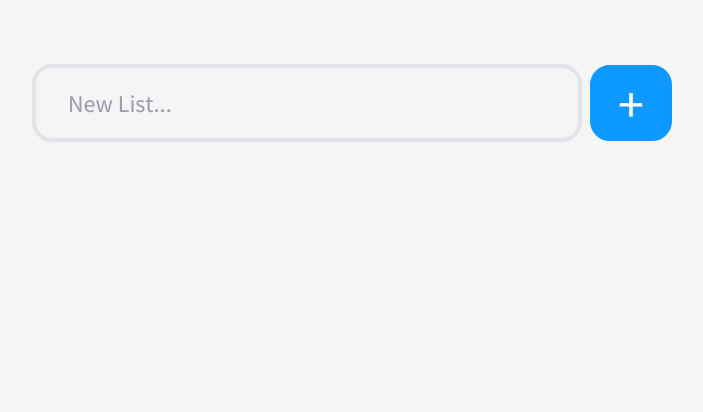
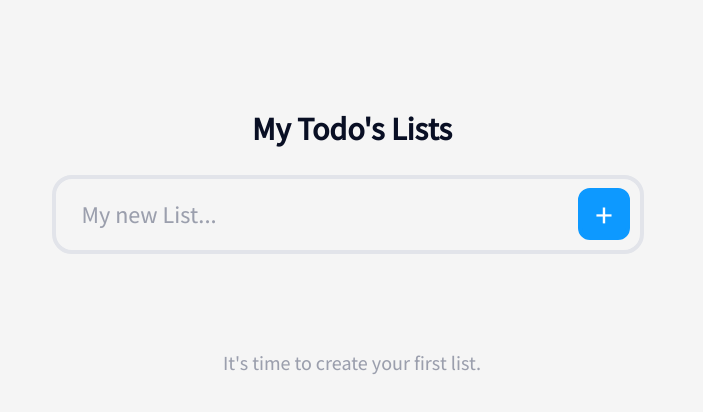
Before and after one commit to sigalitam/another-todo-list, a Next.js app: page / in a window 1280 px wide. Shown: the top 412 px of the page, without its empty margins (288-991 px from the left). Built offline with nearby package versions, Linux system fonts and the light colour scheme.

Commit message:
change storege

```diff
--- a/src/components/lists/List.tsx
+++ b/src/components/lists/List.tsx
@@ -1,49 +1,74 @@
 import React from "react";
 import moment from "moment";
-
 import Link from "next/link";
 import ListTypes from "@/types/ListInterface";
-
 import styles from "@/styles/Home.module.css";
 
 type ListProps = {
   listData: ListTypes;
   key: string;
   onDelete: () => void;
+  dataFromStorege: ListTypes[];
 };
 
-const List: React.FC<ListProps> = ({ listData, onDelete }) => {
-  const listDate = moment(listData.createdDate).format("MMMM Do YYYY");
+const List: React.FC<ListProps> = ({ listData, onDelete, dataFromStorege }) => {
+  //   const listDate = moment(listData.createdDate).format("MMMM Do YYYY");
 
-  const getTasksNumbersFromListId = () => {};
+  const getTasksNumbers = () => {
+    const allTasks = listData.tasks;
+    const totalDoneTasks = allTasks.filter((task) => task.checked);
+    return {
+      doneTask: totalDoneTasks.length,
+      undoneTask: allTasks.length - totalDoneTasks.length,
+    };
+  };
+
+  const { undoneTask, doneTask } = getTasksNumbers();
 
   return (
     <div className={styles.listWrapper}>
-      <Link href={`/list/${listData.id}`}>
+      <Link
+        href={{
+          pathname: `/list/${listData.id}`,
+          query: {
+            data: JSON.stringify(dataFromStorege),
+          },
+        }}
+      >
         <div className={styles.listData}>
           {listData.name}
-          {/* <input
-            className={styles.taskRenameInput}
-            type="text"
-            value={listData.name}
-            // onChange={onRenameHandler}
-          /> */}
           {/* <div className={styles.listDate}>{listDate}</div> */}
+
           <div className={styles.listStatusWrapper}>
-            <div className={styles.listStatus}>
-              <div className={styles.listUnDone} />
-              {`6 Tasks`}
-            </div>
-            <div className={styles.listStatus}>
-              <div className={styles.listDone} />
-              {`8 Tasks`}
-            </div>
+            {undoneTask ? (
+              <div className={styles.listStatus}>
+                <div className={styles.listUnDone} />
+                {undoneTask}
+                {undoneTask === 1 ? " task to do" : " tasks to do"}
+              </div>
+            ) : null}
+            {doneTask ? (
+              <div className={styles.listStatus}>
+                <div className={styles.listDone} />
+
+                {!undoneTask
+                  ? "BRAVO! all tasks is complete"
+                  : doneTask === 1
+                  ? `${doneTask} task complete`
+                  : `${doneTask} tasks complete`}
+              </div>
+            ) : null}
+
+            {!undoneTask && !doneTask && (
+              <div className={styles.listStatus}>
+                {` Let's add some tasks :)`}
+              </div>
+            )}
           </div>
         </div>
-
-        {/* <button className={styles.delete} onClick={onDelete} /> */}
-        {/* <div className={styles.reorder} /> */}
       </Link>
+      <button className={styles.delete} onClick={onDelete} />
+      <div className={styles.reorder} />
     </div>
   );
 };
--- a/src/components/lists/ListsWrapper.tsx
+++ b/src/components/lists/ListsWrapper.tsx
@@ -1,64 +1,72 @@
 import React, { useEffect, useState } from "react";
 import CreateNewEntry from "@/components/CreateNewEntry";
 import ListTypes from "@/types/ListInterface";
-import TaskTypes from "@/types/TaskInterface";
 import List from "./List";
+import {
+  setTodoListsToLocalStorege,
+  getTodoListsFromLocalStorege,
+} from "@/logic/localStorege";
+import { Reorder } from "framer-motion";
+import styles from "@/styles/Home.module.css";
 
-export default function ListsWrapper() {
+const ListsWrapper: React.FC = () => {
   const [lists, setLists] = useState<ListTypes[]>([]);
   useEffect(() => {
-    const localStorageLists = localStorage.getItem("lists");
-    if (localStorageLists) {
-      const parseLists = JSON.parse(localStorageLists);
+    const parseLists = getTodoListsFromLocalStorege();
     setLists(parseLists);
-    }
   }, []);
-
-  const setListsToLocalStorege = (updatedLists: ListTypes[]) => {
-    localStorage.setItem("lists", JSON.stringify(updatedLists));
-  };
 
   const handleAddList = (listName: string, listId: string) => {
     const updatedList = [...lists];
-    updatedList.push({
+    updatedList.unshift({
       id: listId,
       name: listName,
       createdDate: new Date(),
       tasks: [],
     });
     setLists(updatedList);
-    setListsToLocalStorege(updatedList);
+    setTodoListsToLocalStorege(updatedList);
   };
 
   const deleteListHandler = (listId: string) => {
     let updatedLists = [...lists];
     updatedLists = updatedLists.filter((list) => list.id !== listId);
     setLists(updatedLists);
-    setListsToLocalStorege(updatedLists);
+    setTodoListsToLocalStorege(updatedLists);
+  };
 
-    // const localStorageTasks = localStorage.getItem("tasks");
-    // if (localStorageTasks) {
-    //   const parseTasks = JSON.parse(localStorageTasks);
-    //   const updatedTasks = parseTasks.filter(
-    //     (task: TaskTypes) => task.listId !== listId
-    //   );
-    //   localStorage.setItem("tasks", JSON.stringify(updatedTasks));
-    // }
+  const onReorderHandler = (updatedLists: ListTypes[]) => {
+    setLists(updatedLists);
+    setTodoListsToLocalStorege(updatedLists);
   };
 
   return (
-    <div>
+    <div className={styles.listsWrapper}>
+      <h1 className={styles.taskHead}>{`My Todo's lists`}</h1>
       <CreateNewEntry
         onCreateNewEntry={handleAddList}
-        placeholder="New List..."
+        placeholder="My new List..."
       />
+      {lists.length ? (
+        <Reorder.Group values={lists} onReorder={onReorderHandler}>
           {lists.map((list) => (
+            <Reorder.Item key={list.id} value={list}>
               <List
+                dataFromStorege={lists}
                 listData={list}
                 key={list.id}
                 onDelete={() => deleteListHandler(list.id)}
               />
+            </Reorder.Item>
           ))}
+        </Reorder.Group>
+      ) : (
+        <div
+          className={styles.empty}
+        >{`It's time to create your first list.`}</div>
+      )}
     </div>
   );
-}
+};
+
+export default ListsWrapper;
--- /dev/null
+++ b/src/logic/localStorege.tsx
@@ -0,0 +1,13 @@
+import ListTypes from "@/types/ListInterface";
+
+export const setTodoListsToLocalStorege = (updatedLists: ListTypes[]) => {
+  return localStorage.setItem("todoLists", JSON.stringify(updatedLists));
+};
+
+export const getTodoListsFromLocalStorege = (): ListTypes[] => {
+  const localStorageLists = localStorage.getItem("todoLists");
+  if (localStorageLists) {
+    return JSON.parse(localStorageLists);
+  }
+  return [];
+};
--- a/src/styles/Home.module.css
+++ b/src/styles/Home.module.css
@@ -1,14 +1,13 @@
 @import url("https://fonts.googleapis.com/css2?family=Assistant:wght@200;500&display=swap");
 
 .mainWrapper {
-  display: flex;
-  flex-direction: column;
   padding: 4rem 0;
   font-family: "Assistant", sans-serif;
   color: #090f24;
   min-height: 100vh;
   width: 50%;
   min-width: 360px;
+  max-width: 600px;
   margin:  0 auto;
 }
 
@@ -17,14 +16,15 @@
   gap: 8px;
   align-items: center;
   margin-bottom: 2rem;
+  position: relative;
 }
 
 .addTask input {
   border: solid 4px #e2e4ea;
   font-size: 24px;
   border-radius: 20px;
-  width: calc(100% - 40px);
-  padding: 1.2rem 2rem;
+  width: calc(100% - 8px);
+  padding: 1.2rem 1.6rem;
   background-color: transparent;
   font-family: "Assistant", sans-serif;
   color: #090f24;
@@ -36,21 +36,26 @@
 
 .addTask button {
   color: #fff;
-  background-color: #0d99ff;
-  border-radius: 20px;
-  box-shadow: none;
-  font-size: 52px;
-  cursor: pointer;
-  font-family: "Assistant", sans-serif;
-  width: 90px;
-  border: solid 4px #0d99ff;
+    background-color: #0d99ff;
+    border-radius: 12px;
+    box-shadow: none;
+    font-size: 35px;
+    line-height: 0;
+    cursor: pointer;
+    font-family: "Assistant", sans-serif;
+    border: solid 4px #0d99ff;
+    position: absolute;
+    width: 52px;
+    height: 52px;
+    padding: 0;
+    right: 22px;
 }
 
 .addTask button:hover {
   background-color: #43b0ff;
 }
 
-.tasksList li {
+.tasksList li, .listsWrapper li {
   margin: 0;
   list-style: none;
   padding: 0;
@@ -168,7 +173,7 @@
   box-shadow: 0px 0px 14px rgba(0, 0, 0, 0.05);
   border-radius: 34px;
   background-color: #fff;
-  padding: 1rem 1.6rem;
+  padding: 1.6rem;
   display: flex;
   gap: 12px;
   align-items: center;
@@ -205,7 +210,7 @@
   color: #9B9FAD;
 }
 
-.listDone {
+.listUnDone{
   height: 30px;
   width: 30px;
   border-radius: 50%;
@@ -214,7 +219,7 @@
   border: solid 2px #f2f3f4;
 }
 
-.listUnDone {
+.listDone {
   background: #5ad18a url("/checked.svg") no-repeat center 8px;
   border: solid 2px #90e8b3;
   height: 30px;
@@ -222,3 +227,39 @@
   background-size: 47%;
   border-radius: 50%;
 }
+
+.backButton {
+  font-size: 16px;
+  padding: 0.6rem 1rem;
+  background-color: #e2e4ea;
+  border-radius: 20px;
+}
+
+.backButton:hover {
+  background-color: #e9ebef;
+}
+
+.taskHead {
+  margin: 2rem 0 1rem;
+  text-align: center;
+  text-transform: capitalize;
+  font-size: 32px;
+  width: 100%;
+  border: none;
+  border-radius: 20px;
+  padding: 0.6rem 1rem;
+  background-color: transparent;
+  font-weight: 600;
+  border: solid 1px transparent;
+}
+
+.taskHead:hover {
+  border: solid 1px #e2e4ea;
+}
+
+.empty {
+  text-align: center;
+  font-size: 20px;
+  color: #9B9FAD;
+  margin-top: 6rem;
+}
```
Also changed, not shown: src/components/tasks/TaskList.tsx (+9 -4 lines), src/components/tasks/TaskWrapper.tsx (+64 -28 lines), src/pages/list/[id].tsx (+10 -1 lines). Lines whose indentation alone changed are shown as unchanged.
